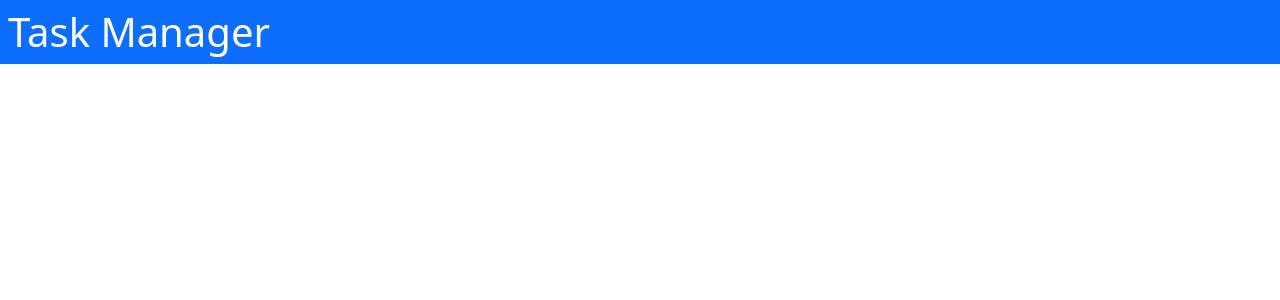
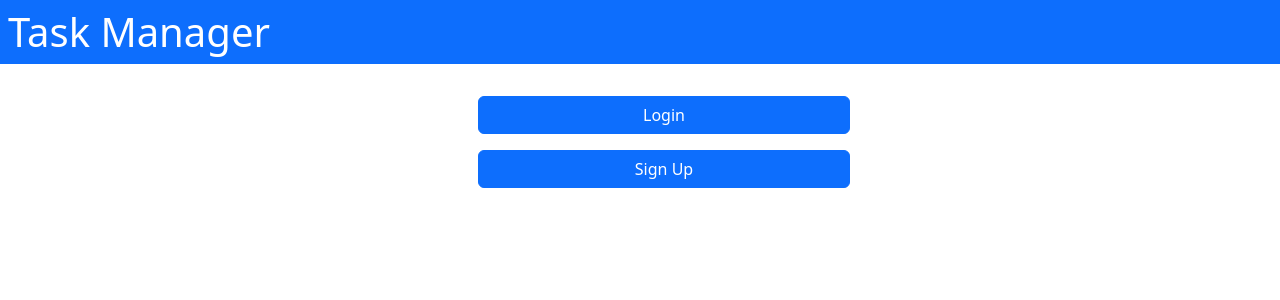
Before and after one commit to oguerra9/task-tracker, a React (Create React App) app in the folder client/: page / in a window 1280 px wide. Before the commit this address had no page. Shown: the top 300 px of the page. Built offline with nearby package versions, Linux system fonts and the light colour scheme.

Commit message:
working on page rendering for deployment

```diff
--- a/client/src/App.js
+++ b/client/src/App.js
@@ -1,5 +1,6 @@
 import logo from './logo.svg';
 import { BrowserRouter as Router, Routes, Route } from 'react-router-dom';
+import React, { useState } from 'react';
 import './App.css';
 import Login from './pages/Login';
 import TaskDisplay from './pages/TaskDisplay';
@@ -7,22 +8,23 @@ import PageHeader from './components/PageHeader';
 
 function App() {
 
+  const [currPage, setCurrentPage] = useState('');
+
+  const handlePageChange = (page) => setCurrentPage(page);
+
+  const renderPage = () => {
+    if (currPage === 'taskDisplay') {
+      return <TaskDisplay handlePageChange={handlePageChange} />;
+    } else {
+      return <Login handlePageChange={handlePageChange} />
+    }
+  };
+
   return (
-    <Router>
       <div className="flex-column justify-center align-center min-100-vh">
-        <PageHeader />
-        <Routes>
-          <Route
-            path="/task-tracker/"
-            element={<Login />}
-          />
-          <Route
-            path="/task-tracker/taskDisplay/"
-            element={<TaskDisplay />}
-          />
-        </Routes>
+        <PageHeader handlePageChange={handlePageChange}/>
+        {renderPage()}
       </div>
-    </Router>
   );
 }
 
--- a/client/src/components/PageHeader.js
+++ b/client/src/components/PageHeader.js
@@ -4,7 +4,7 @@ import Row from 'react-bootstrap/Row';
 import Col from 'react-bootstrap/Col';
 import Button from 'react-bootstrap/Button';
 
-export default function PageHeader() {
+export default function PageHeader(props) {
 
     const [loggedIn, setLoggedIn] = useState(false);
 
@@ -22,7 +22,7 @@ export default function PageHeader() {
 
     const logout = () => {
         localStorage.removeItem('username');
-        window.location.href = '/task-tracker/';
+        props.handlePageChange('login');
         setLoggedIn(false);
     }
 
--- a/client/src/index.js
+++ b/client/src/index.js
@@ -2,8 +2,6 @@ import React from 'react';
 import ReactDOM from 'react-dom';
 import App from './App';
 import 'bootstrap/dist/css/bootstrap.min.css';
-
-// ReactDOM.render(<App />, document.getElementById('root'));
 
 ReactDOM.render(
     <React.StrictMode>
--- a/client/src/pages/Login.js
+++ b/client/src/pages/Login.js
@@ -8,7 +8,7 @@ import DataService from '../services/dataService';
 import Alert from 'react-bootstrap/alert';
 import Modal from 'react-bootstrap/modal';
 
-export default function Login() {
+export default function Login(props) {
     const [username, setUsername] = useState('');
 
     const [showLIAlert, setShowLIAlert] = useState(false);
@@ -37,10 +37,9 @@ export default function Login() {
             .then((response) => {
                 if (response === true) {
                     localStorage.setItem("username", userName);
-                    window.location.href = '/task-tracker/taskDisplay';
+                    props.handlePageChange('taskDisplay');
                 } else {
                     handleShowLIAlert();
-                    //setSubmitted(false);
                     setUsername('');
                 }
             });
@@ -63,7 +62,7 @@ export default function Login() {
         console.log(`calling add user`);
         await (DataService.addUser(userName)).then((response) => {
             console.log(`user added`);
-            window.location.href = '/task-tacker/taskDisplay';
+            props.handlePageChange('taskDisplay');
         });
     };
 
--- a/client/src/pages/TaskDisplay.js
+++ b/client/src/pages/TaskDisplay.js
@@ -11,7 +11,7 @@ import DataService from '../services/dataService';
 import '../style.css';
 
 
-export default function TaskDisplay() {
+export default function TaskDisplay(props) {
     let user = localStorage.getItem("username");
 
     const [formMode, setFormMode] = useState('');
@@ -75,7 +75,7 @@ export default function TaskDisplay() {
         if (refresh === true) {
 
             if (!localStorage.hasOwnProperty('username')) {
-                window.location.href = '/task-tracker/';
+                props.handlePageChange('login');
             }
 
             getTasks();
@@ -133,14 +133,6 @@ export default function TaskDisplay() {
         handleShow();
 
     };
-
-    // const displayDate = (dueDateTS) => {
-    //     let tsDate = new Date(dueDateTS);
-    //     tsDate.setDate(tsDate.getDate() + 1);
-
-    //     let dateString = `${tsDate.getMonth() + 1}/${tsDate.getDate()}/${tsDate.getFullYear()}`;
-    //     return dateString;
-    // };
 
     const clearForm = () => {
         setTaskFormData(
```
Also changed, not shown: client/src/firebase.js (+2 -6 lines).
